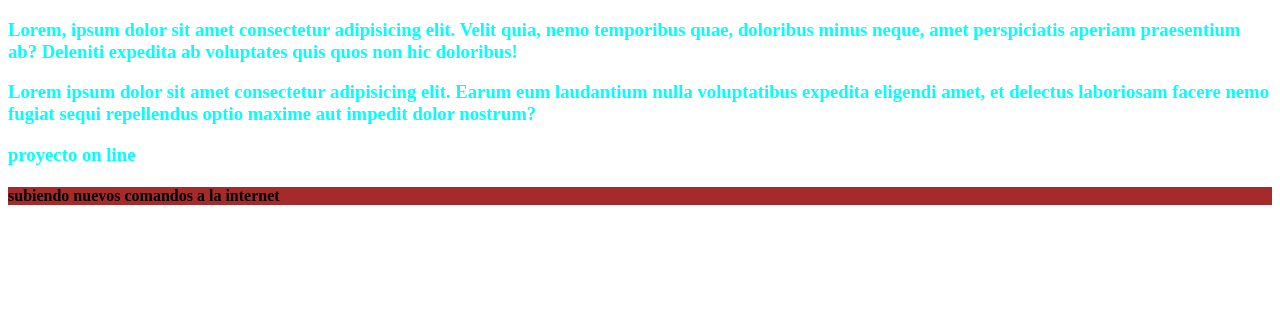
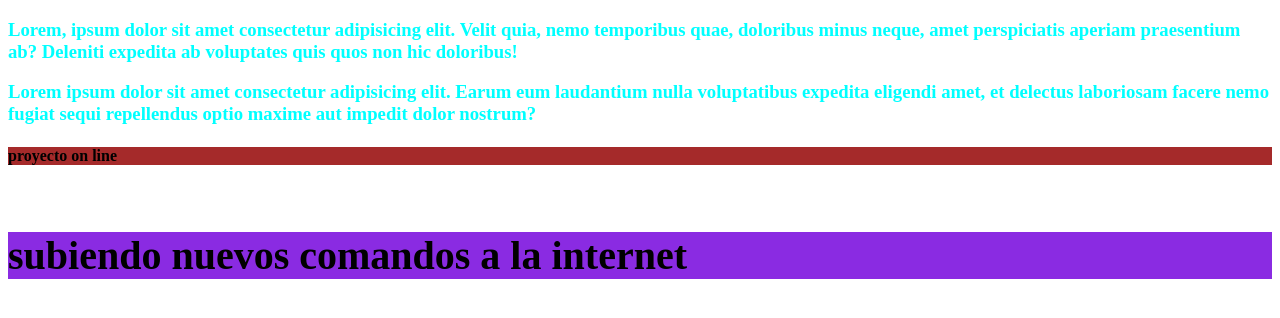
Before and after one commit to rogerfeder04/-pagina.github.io, a plain HTML site: page index.html in a window 1280 px wide. Drawn offline with Linux system fonts and the light colour scheme.

Commit message:
cambio de titulos

```diff
--- a/index.html
+++ b/index.html
@@ -16,9 +16,9 @@
       et delectus laboriosam facere nemo fugiat sequi repellendus optio
       maxime aut impedit dolor nostrum?</h3>
 
-     <h3>   proyecto on  line</h3>
+     <h4>   proyecto on  line</h3>
      <div>
-    <h4>subiendo nuevos comandos a la internet</h4>
+    <h5>subiendo nuevos comandos a la internet</h4>
      </div>
 </body>
 </html>
--- a/index2.css
+++ b/index2.css
@@ -4,3 +4,7 @@ h3{
 h4{
     background-color: brown;
 }
+h5{
+    background-color: blueviolet;
+    font-size: 40px;
+}
```
